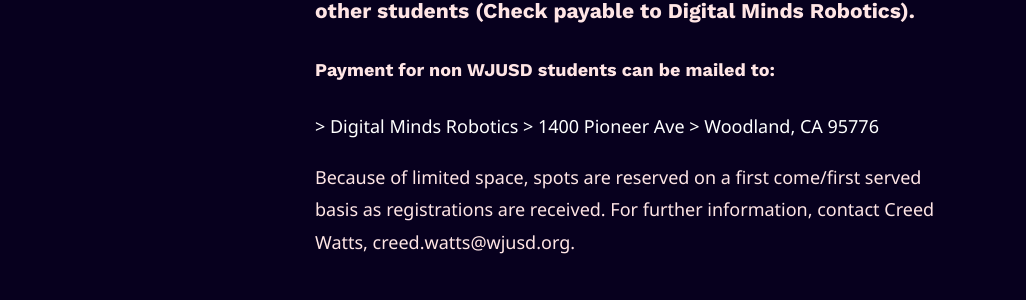
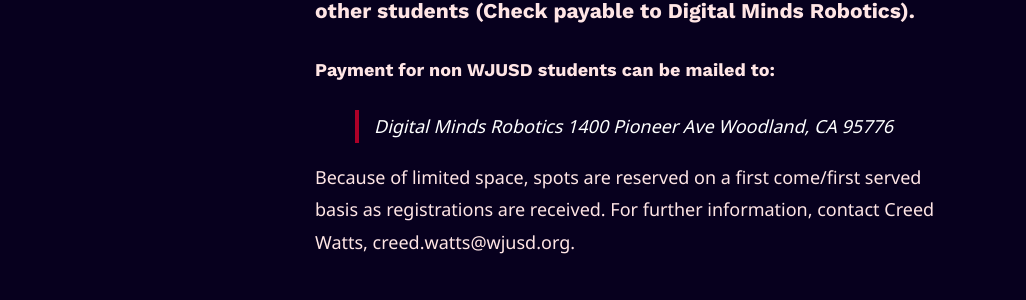
Before and after one commit to FRCTeam5458DigitalMinds/team5458.com, a Jekyll site: the page built from _pages/summercamp.md, in a window 1280 px wide. Shown: the part 1460-1760 px from the top of the page, without its empty margins (0-1026 px from the left). Built offline with Jekyll 4.4.1, drawn with Linux system fonts in a browser that asks for light colours; nearby versions of some CDN libraries.

Commit message:
Update summercamp.md

```diff
--- a/_pages/summercamp.md
+++ b/_pages/summercamp.md
@@ -23,15 +23,17 @@
 
 ### Registration is FREE for WJUSD students and $200.00 for other students (Check payable to Digital Minds Robotics).
 #### Payment for non WJUSD students can be mailed to:
+<blockquote>
 <font color="white">
 
->    Digital Minds Robotics
+Digital Minds Robotics
 
->    1400 Pioneer Ave
+1400 Pioneer Ave
 
->    Woodland, CA 95776
+Woodland, CA 95776
 
 </font>
+</blockquote>
 
 Because of limited space, spots are reserved on a first come/first served basis as registrations are received.
 For further information, contact Creed Watts, creed.watts@wjusd.org.
```
